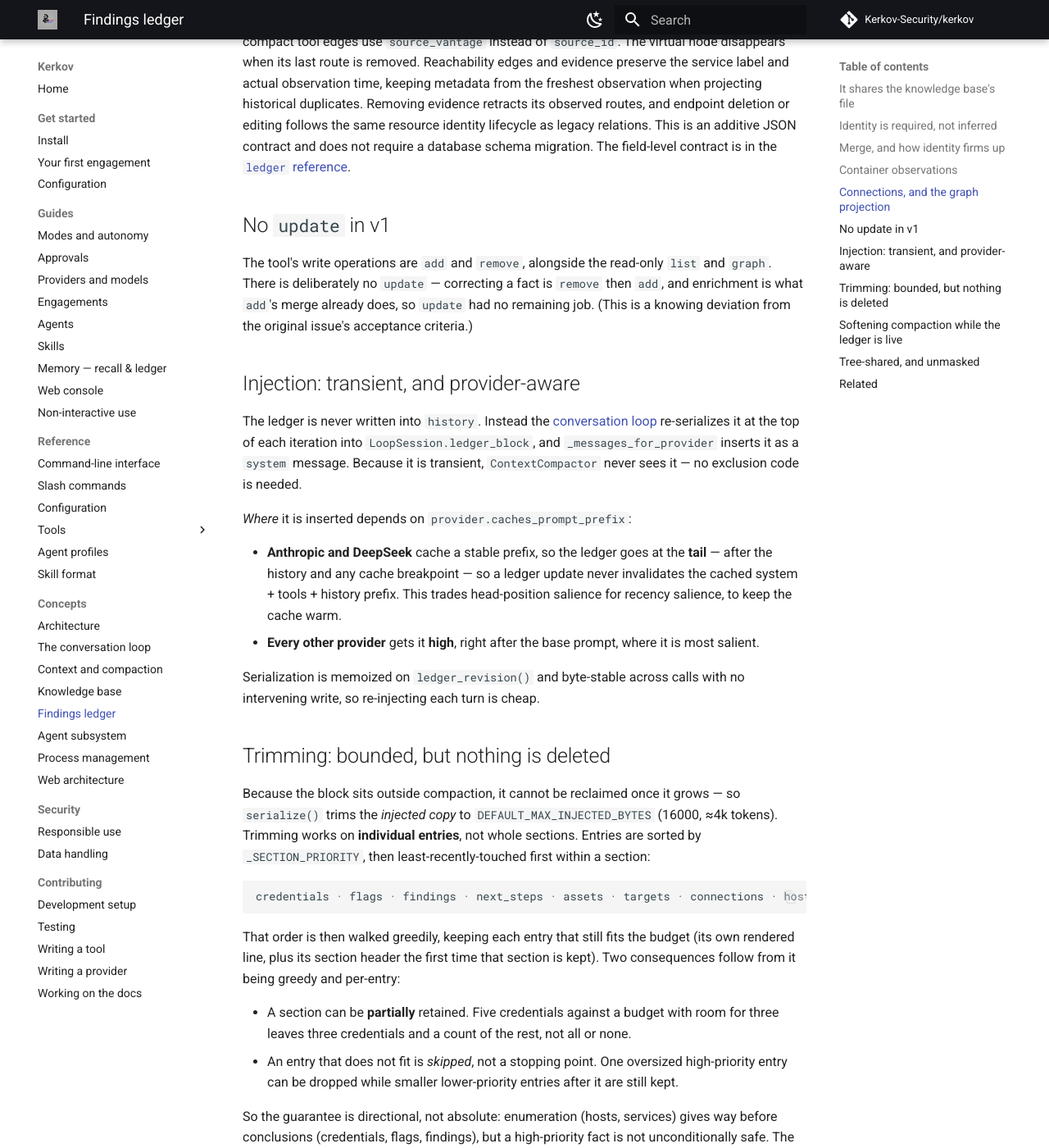
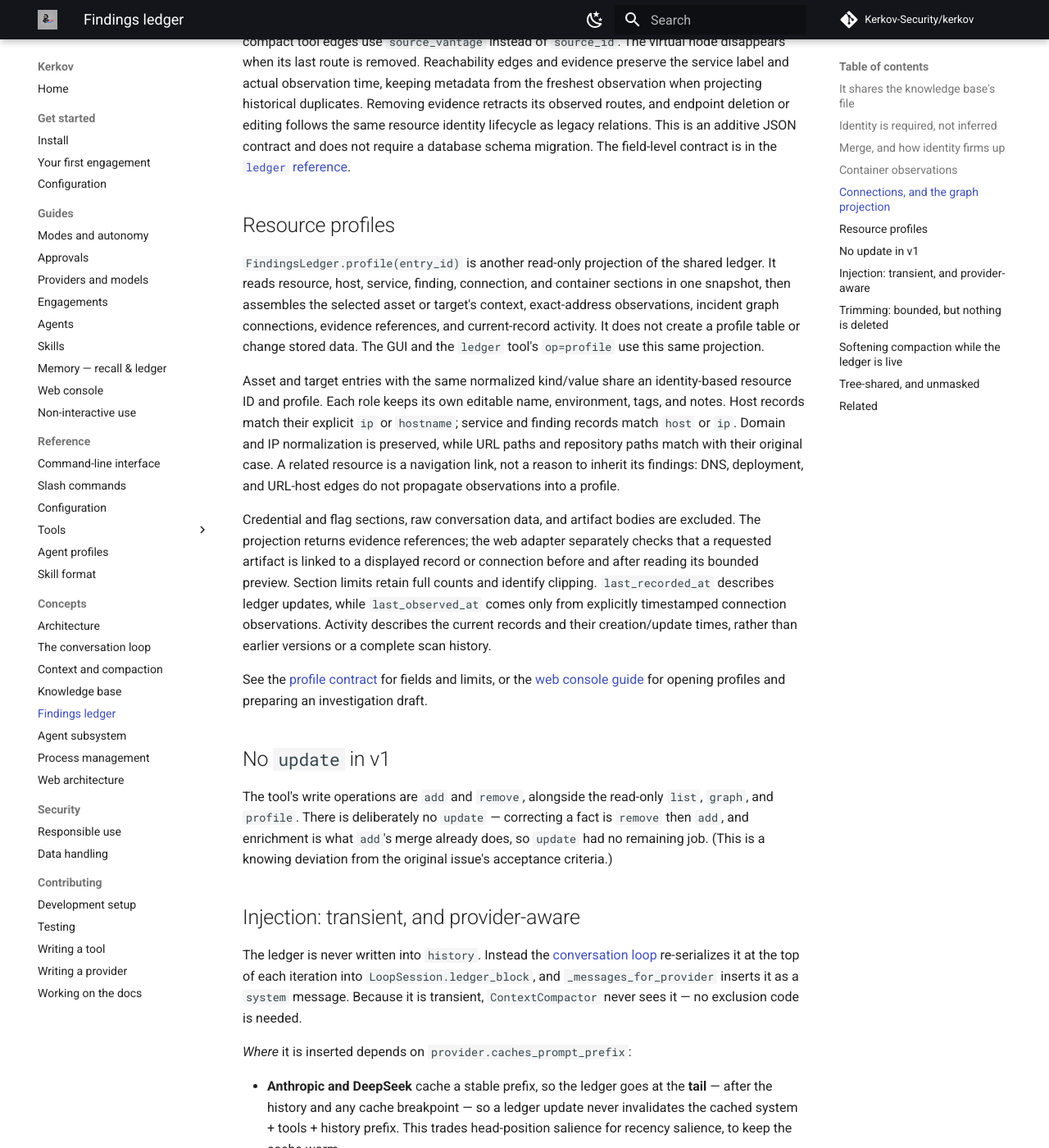
Before and after one commit to Kerkov-Security/kerkov, an MkDocs documentation site: the page built from docs/concepts/findings-ledger.md, in a window 1280 px wide and 1400 px high, scrolled down 3359 px. Shown: the whole window at 82% size. Built offline with MkDocs 1.6.1 and Material for MkDocs 9.7.7, drawn with Linux system fonts in a browser that asks for light colours; comment, search, counter and statistics services are not loaded.

Commit message:
Document resource profiles in ledger concepts and reference

```diff
--- a/docs/concepts/findings-ledger.md
+++ b/docs/concepts/findings-ledger.md
@@ -154,11 +154,41 @@ identity lifecycle as legacy relations. This is an additive JSON contract and
 does not require a database schema migration.
 The field-level contract is in the [`ledger` reference](../reference/tools/ledger.md#resource-graph).
 
+## Resource profiles
+
+`FindingsLedger.profile(entry_id)` is another read-only projection of the shared
+ledger. It reads resource, host, service, finding, connection, and container
+sections in one snapshot, then assembles the selected asset or target's context,
+exact-address observations, incident graph connections, evidence references, and
+current-record activity. It does not create a profile table or change stored data.
+The GUI and the `ledger` tool's `op=profile` use this same projection.
+
+Asset and target entries with the same normalized kind/value share an
+identity-based resource ID and profile. Each role keeps its own editable name,
+environment, tags, and notes. Host records match their explicit `ip` or `hostname`;
+service and finding records match `host` or `ip`. Domain and IP normalization is
+preserved, while URL paths and repository paths match with their original case.
+A related resource is a navigation link, not a reason to inherit its findings:
+DNS, deployment, and URL-host edges do not propagate observations into a profile.
+
+Credential and flag sections, raw conversation data, and artifact bodies are
+excluded. The projection returns evidence references; the web adapter separately
+checks that a requested artifact is linked to a displayed record or connection
+before and after reading its bounded preview. Section limits retain full counts
+and identify clipping. `last_recorded_at` describes ledger updates, while
+`last_observed_at` comes only from explicitly timestamped connection observations.
+Activity describes the current records and their creation/update times, rather
+than earlier versions or a complete scan history.
+
+See the [profile contract](../reference/tools/ledger.md#resource-profiles) for
+fields and limits, or the [web console guide](../guides/web-console.md#resource-profiles)
+for opening profiles and preparing an investigation draft.
+
 ## No `update` in v1
 
-The tool's write operations are `add` and `remove`, alongside the read-only `list`
-and `graph`. There is deliberately no `update` — correcting a fact is `remove` then
-`add`, and enrichment is what `add`'s merge already does, so `update` had no
+The tool's write operations are `add` and `remove`, alongside the read-only `list`,
+`graph`, and `profile`. There is deliberately no `update` — correcting a fact is
+`remove` then `add`, and enrichment is what `add`'s merge already does, so `update` had no
 remaining job. (This is a knowing deviation from the original issue's acceptance
 criteria.)
 
```
Also changed, not shown: docs/guides/web-console.md (+3 -2 lines), docs/reference/tools/ledger.md (+5 -5 lines).
